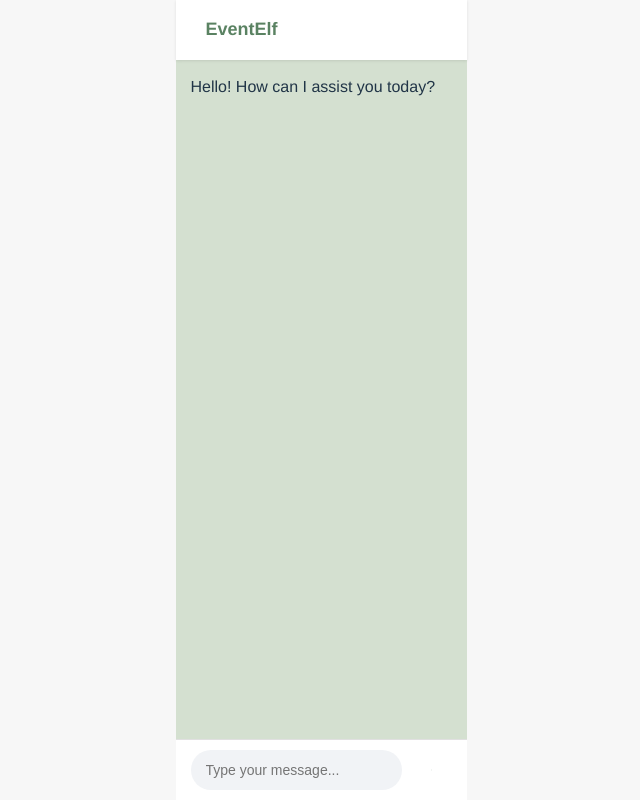
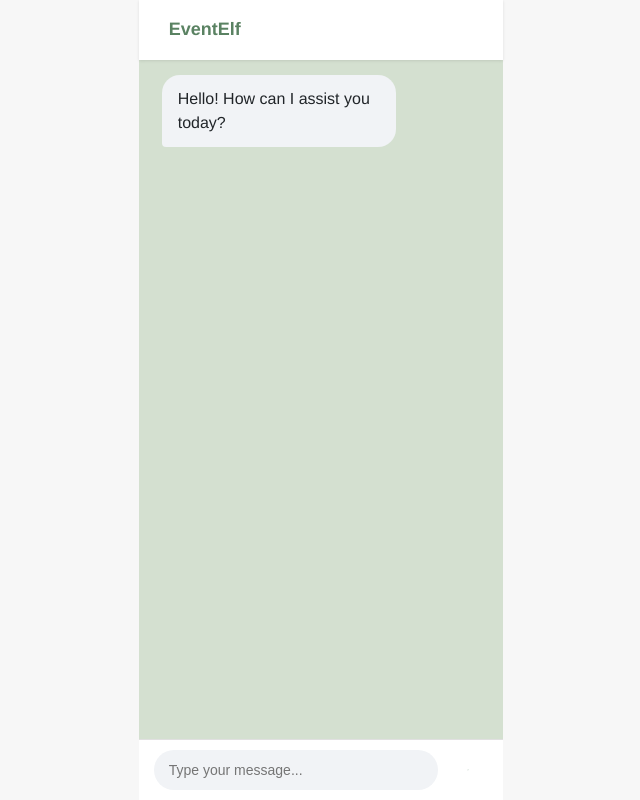
Before and after one commit to NotBoredGoon/EventElf-web, a React (Vite) app in the folder frontend/: page / in a window 1280 px wide. Shown: the whole page, without its empty margins (319-959 px from the left). Built offline with nearby package versions, Linux system fonts and the light colour scheme.

Commit message:
Improved message bubble appearance

```diff
--- a/frontend/src/components/MessageBubble.css
+++ b/frontend/src/components/MessageBubble.css
@@ -0,0 +1,35 @@
+.message-container {
+    display: flex;
+    margin-bottom: 15px;
+    align-items: flex-end;
+  }
+
+  .user-message {
+    justify-content: flex-end;
+  }
+
+  .bot-message {
+    justify-content: flex-start;
+  }
+
+  .message-bubble {
+    padding: 12px 16px;
+    border-radius: 18px;
+    max-width: 70%;
+    word-wrap: break-word;
+  }
+
+  .user-bubble {
+    background-color: #5a8262;
+    color: #ffffff;
+    margin-left: 50px;
+    border-bottom-right-radius: 4px;
+  }
+
+  .bot-bubble {
+    background-color: #f1f3f6;
+    color: #212529;
+    margin-left: 8px;
+    margin-right: 50px;
+    border-bottom-left-radius: 4px;
+  }
```
